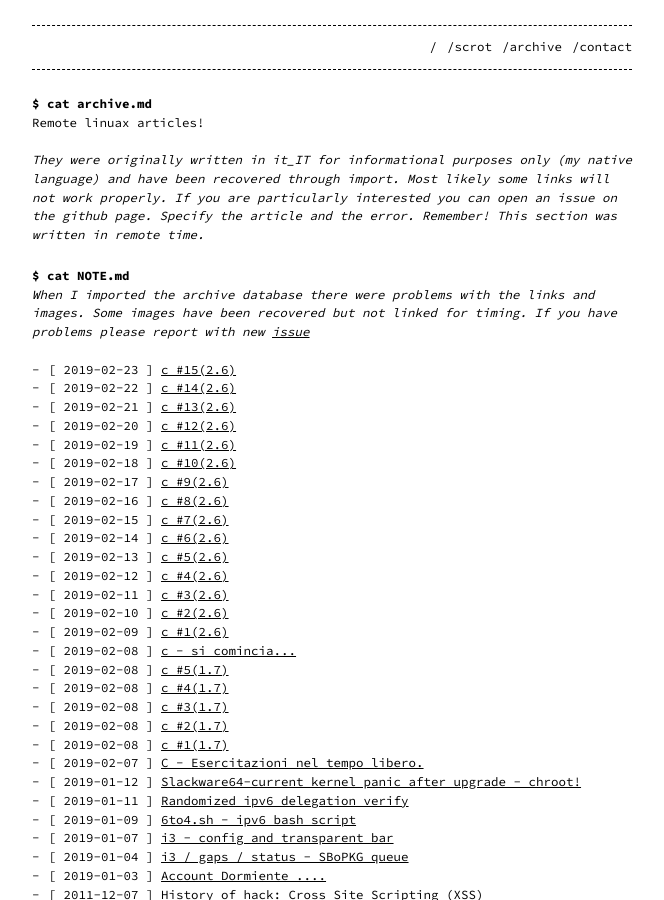
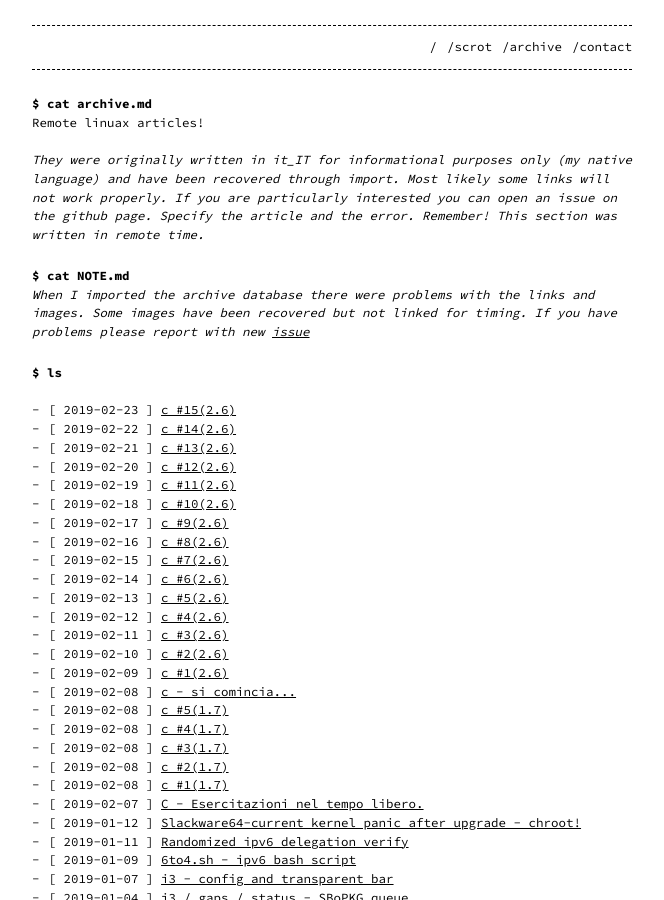
Before and after one commit to aicsx/ax, a Jekyll site: the page built from archive.md, in a window 1280 px wide and 900 px high. Shown: the whole window, without its empty margins (308-972 px from the left). Built offline with Jekyll 4.4.1, drawn with Linux system fonts in a browser that asks for light colours.

Commit message:
site update base

```diff
--- a/archive.md
+++ b/archive.md
@@ -7,5 +7,6 @@ permalink: /archive
 Remote linuax articles!
 <p>&nbsp;</p>
 *They were originally written in it_IT for informational purposes only (my native language) and have been recovered through import. Most likely some links will not work properly. If you are particularly interested you can open an issue on the github page. Specify the article and the error. Remember! This section was written in remote time.*
-## $ cat NOTE.md
+### $ cat NOTE.md
 *When I imported the archive database there were problems with the links and images. Some images have been recovered but not linked for timing. If you have problems please report with new [issue](https://github.com/aicsx/ax/issues)*
+### $ ls
```
Also changed, not shown: contact.md (+1 -0 lines), index.md (+1 -0 lines).
